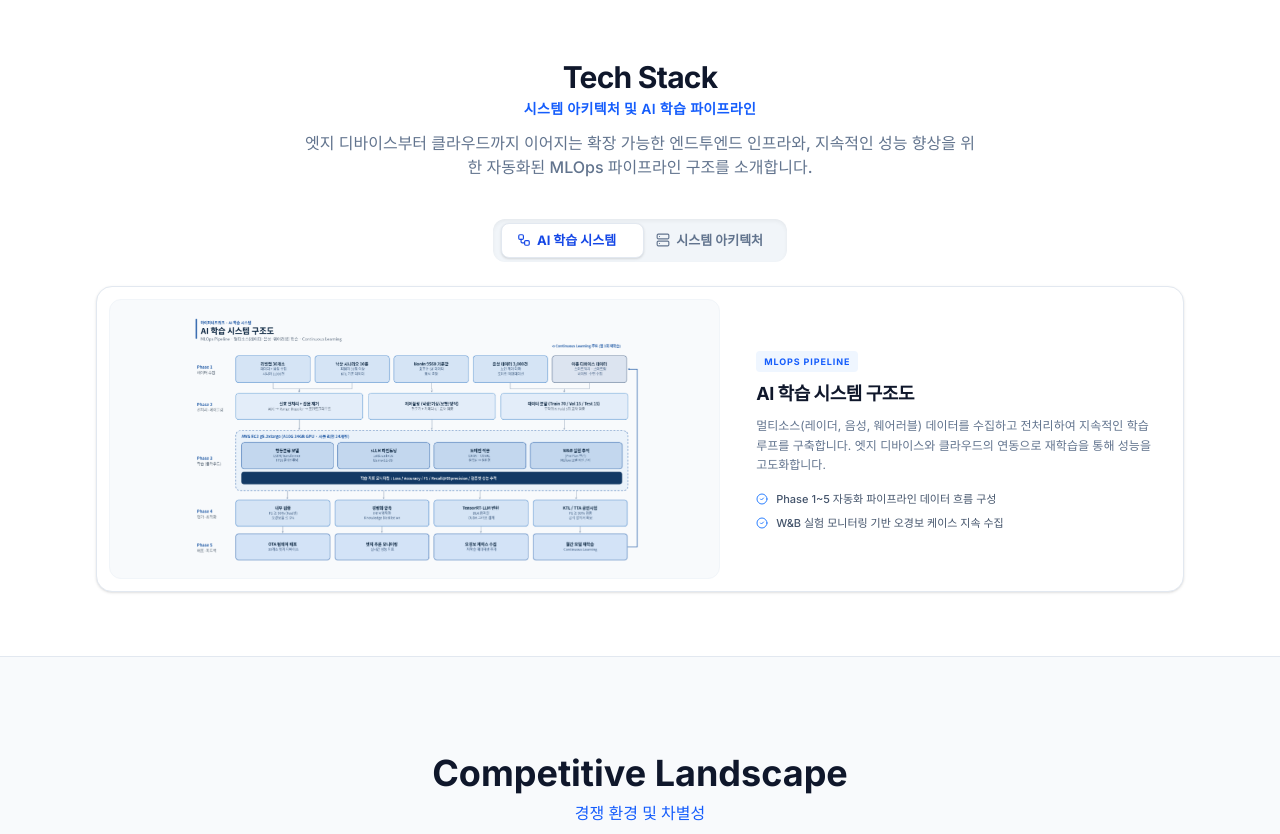
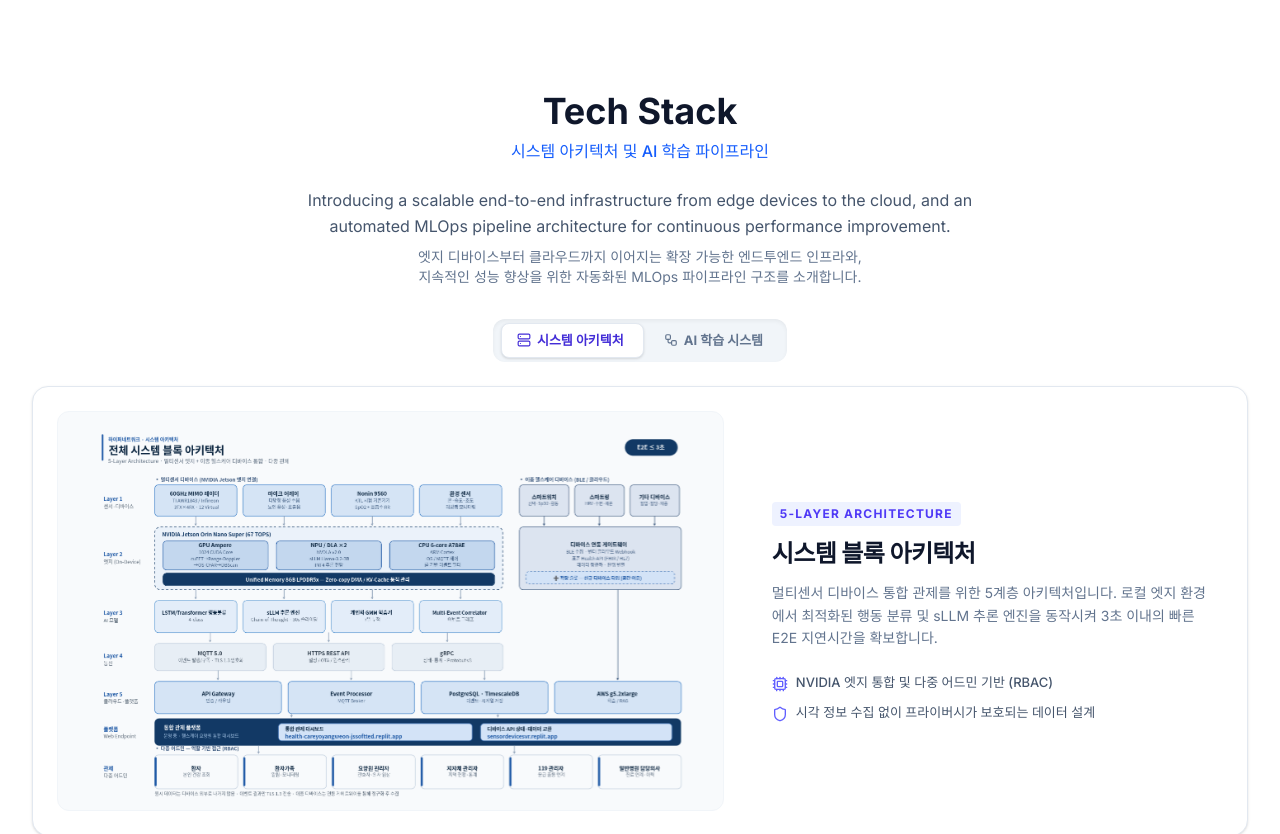
Before and after one commit to metaloganlee-a11y/hyper, a React (Vite) app: page / in a window 1280 px wide. Shown: the part 8980-9814 px from the top of the page. Built offline with nearby package versions, Linux system fonts and the light colour scheme.

Commit message:
feat(ui): update tech stack toggle default view
Change default tab to 'architecture' and adjust spacing for better visual balance.

```diff
--- a/src/Home.tsx
+++ b/src/Home.tsx
@@ -801,13 +801,22 @@ function EdgeAIModelSandbox() {
 }
 
 function TechStackToggle() {
-  const [activeTab, setActiveTab] = useState<'pipeline' | 'architecture'>('pipeline');
+  const [activeTab, setActiveTab] = useState<'pipeline' | 'architecture'>('architecture');
 
   return (
-    <div className="w-full mt-6 md:mt-10">
+    <div className="w-full mt-2 md:mt-4">
       {/* Toggle Buttons */}
       <div className="flex justify-center mb-6">
         <div className="bg-slate-100 p-1 rounded-xl inline-flex relative shadow-inner">
+          <button
+            onClick={() => setActiveTab('architecture')}
+            className={`relative z-10 px-5 py-2 text-[11px] md:text-[13px] font-bold rounded-lg transition-colors flex items-center ${
+              activeTab === 'architecture' ? 'text-indigo-700' : 'text-slate-500 hover:text-slate-700'
+            }`}
+          >
+            <Server className="w-3.5 h-3.5 mr-1.5" />
+            시스템 아키텍처
+          </button>
           <button
             onClick={() => setActiveTab('pipeline')}
             className={`relative z-10 px-5 py-2 text-[11px] md:text-[13px] font-bold rounded-lg transition-colors flex items-center ${
@@ -817,21 +826,12 @@ function TechStackToggle() {
             <Workflow className="w-3.5 h-3.5 mr-1.5" />
             AI 학습 시스템
           </button>
-          <button
-            onClick={() => setActiveTab('architecture')}
-            className={`relative z-10 px-5 py-2 text-[11px] md:text-[13px] font-bold rounded-lg transition-colors flex items-center ${
-              activeTab === 'architecture' ? 'text-indigo-700' : 'text-slate-500 hover:text-slate-700'
-            }`}
-          >
-            <Server className="w-3.5 h-3.5 mr-1.5" />
-            시스템 아키텍처
-          </button>
 
           {/* Animated Background Pill */}
           <div
             className="absolute top-1 bottom-1 w-[calc(50%-4px)] bg-white rounded-lg shadow-sm transition-transform duration-300 ease-in-out border border-slate-200"
             style={{
-              transform: `translateX(${activeTab === 'pipeline' ? '4px' : '100%'})`,
+              transform: `translateX(${activeTab === 'architecture' ? '4px' : '100%'})`,
             }}
           />
         </div>
@@ -843,9 +843,9 @@ function TechStackToggle() {
           <motion.div
             initial={{ opacity: 0, scale: 0.98 }}
             animate={{ opacity: 1, scale: 1 }}
-            className="grid grid-cols-1 md:grid-cols-12 gap-5 items-center bg-white border border-slate-200 rounded-2xl p-3 shadow-sm"
+            className="grid grid-cols-1 md:grid-cols-12 gap-6 md:gap-8 items-center bg-white border border-slate-200 rounded-2xl p-4 md:p-6 shadow-sm"
           >
-            <div className="md:col-span-7 bg-slate-50 border border-slate-100 rounded-xl overflow-hidden flex items-center justify-center p-2 h-[200px] md:h-[280px]">
+            <div className="md:col-span-7 bg-slate-50 border border-slate-100 rounded-xl overflow-hidden flex items-center justify-center p-2 h-[250px] md:h-[400px]">
               <img
                 src="/pipeline.png"
                 alt="AI 학습 시스템 구조도"
@@ -853,21 +853,21 @@ function TechStackToggle() {
               />
             </div>
             <div className="md:col-span-5 px-2 md:px-4 py-2">
-              <div className="inline-flex items-center px-2 py-1 rounded bg-blue-50 text-blue-600 text-[9px] font-bold mb-2 uppercase tracking-widest">
+              <div className="inline-flex items-center px-2 py-1 rounded bg-blue-50 text-blue-600 text-[10px] md:text-xs font-bold mb-3 uppercase tracking-widest">
                 MLOps Pipeline
               </div>
-              <h3 className="text-base md:text-lg font-bold text-slate-900 mb-2 tracking-tight">AI 학습 시스템 구조도</h3>
-              <p className="text-slate-500 text-[11px] md:text-xs leading-relaxed mb-4">
+              <h3 className="text-lg md:text-2xl font-bold text-slate-900 mb-3 tracking-tight">AI 학습 시스템 구조도</h3>
+              <p className="text-slate-500 text-xs md:text-sm leading-relaxed mb-6">
                 멀티소스(레이더, 음성, 웨어러블) 데이터를 수집하고 전처리하여 지속적인 학습 루프를 구축합니다. 엣지 디바이스와 클라우드의 연동으로 재학습을 통해 성능을 고도화합니다.
               </p>
-              <div className="space-y-2">
+              <div className="space-y-3">
                 <div className="flex items-start">
-                  <CheckCircle2 className="w-3 h-3 text-blue-500 mt-0.5 flex-shrink-0" />
-                  <span className="text-[10px] md:text-[11px] font-medium text-slate-600 ml-2">Phase 1~5 자동화 파이프라인 데이터 흐름 구성</span>
+                  <CheckCircle2 className="w-4 h-4 text-blue-500 mt-0.5 flex-shrink-0" />
+                  <span className="text-xs md:text-[13px] font-medium text-slate-600 ml-2">Phase 1~5 자동화 파이프라인 데이터 흐름 구성</span>
                 </div>
                 <div className="flex items-start">
-                  <CheckCircle2 className="w-3 h-3 text-blue-500 mt-0.5 flex-shrink-0" />
-                  <span className="text-[10px] md:text-[11px] font-medium text-slate-600 ml-2">W&B 실험 모니터링 기반 오경보 케이스 지속 수집</span>
+                  <CheckCircle2 className="w-4 h-4 text-blue-500 mt-0.5 flex-shrink-0" />
+                  <span className="text-xs md:text-[13px] font-medium text-slate-600 ml-2">W&B 실험 모니터링 기반 오경보 케이스 지속 수집</span>
                 </div>
               </div>
             </div>
@@ -878,9 +878,9 @@ function TechStackToggle() {
           <motion.div
             initial={{ opacity: 0, scale: 0.98 }}
             animate={{ opacity: 1, scale: 1 }}
-            className="grid grid-cols-1 md:grid-cols-12 gap-5 items-center bg-white border border-slate-200 rounded-2xl p-3 shadow-sm"
+            className="grid grid-cols-1 md:grid-cols-12 gap-6 md:gap-8 items-center bg-white border border-slate-200 rounded-2xl p-4 md:p-6 shadow-sm"
           >
-            <div className="md:col-span-7 bg-slate-50 border border-slate-100 rounded-xl overflow-hidden flex items-center justify-center p-2 h-[200px] md:h-[280px]">
+            <div className="md:col-span-7 bg-slate-50 border border-slate-100 rounded-xl overflow-hidden flex items-center justify-center p-2 h-[250px] md:h-[400px]">
               <img
                 src="/architecture.png"
                 alt="전체 시스템 블록 아키텍처"
@@ -888,21 +888,21 @@ function TechStackToggle() {
               />
             </div>
             <div className="md:col-span-5 px-2 md:px-4 py-2">
-              <div className="inline-flex items-center px-2 py-1 rounded bg-indigo-50 text-indigo-600 text-[9px] font-bold mb-2 uppercase tracking-widest">
+              <div className="inline-flex items-center px-2 py-1 rounded bg-indigo-50 text-indigo-600 text-[10px] md:text-xs font-bold mb-3 uppercase tracking-widest">
                 5-Layer Architecture
               </div>
-              <h3 className="text-base md:text-lg font-bold text-slate-900 mb-2 tracking-tight">시스템 블록 아키텍처</h3>
-              <p className="text-slate-500 text-[11px] md:text-xs leading-relaxed mb-4">
+              <h3 className="text-lg md:text-2xl font-bold text-slate-900 mb-3 tracking-tight">시스템 블록 아키텍처</h3>
+              <p className="text-slate-500 text-xs md:text-sm leading-relaxed mb-6">
                 멀티센서 디바이스 통합 관제를 위한 5계층 아키텍처입니다. 로컬 엣지 환경에서 최적화된 행동 분류 및 sLLM 추론 엔진을 동작시켜 3초 이내의 빠른 E2E 지연시간을 확보합니다.
               </p>
-              <div className="space-y-2">
+              <div className="space-y-3">
                 <div className="flex items-start">
-                  <Cpu className="w-3 h-3 text-indigo-500 mt-0.5 flex-shrink-0" />
-                  <span className="text-[10px] md:text-[11px] font-medium text-slate-600 ml-2">NVIDIA 엣지 통합 및 다중 어드민 기반 (RBAC) </span>
+                  <Cpu className="w-4 h-4 text-indigo-500 mt-0.5 flex-shrink-0" />
+                  <span className="text-xs md:text-[13px] font-medium text-slate-600 ml-2">NVIDIA 엣지 통합 및 다중 어드민 기반 (RBAC) </span>
                 </div>
                 <div className="flex items-start">
-                  <Shield className="w-3 h-3 text-indigo-500 mt-0.5 flex-shrink-0" />
-                  <span className="text-[10px] md:text-[11px] font-medium text-slate-600 ml-2">시각 정보 수집 없이 프라이버시가 보호되는 데이터 설계</span>
+                  <Shield className="w-4 h-4 text-indigo-500 mt-0.5 flex-shrink-0" />
+                  <span className="text-xs md:text-[13px] font-medium text-slate-600 ml-2">시각 정보 수집 없이 프라이버시가 보호되는 데이터 설계</span>
                 </div>
               </div>
             </div>
@@ -1980,13 +1980,17 @@ export default function App() {
       </section>
 
       {/* Tech Stack */}
-      <section className="py-12 md:py-16 bg-white border-b border-slate-200">
-        <motion.div initial={{ opacity: 0, y: 30 }} whileInView={{ opacity: 1, y: 0 }} viewport={{ once: true, margin: "-50px" }} transition={{ duration: 0.6, ease: "easeOut" }} className="max-w-6xl mx-auto px-4 sm:px-6 lg:px-8">
+      <section className="py-24 bg-white border-b border-slate-200">
+        <motion.div initial={{ opacity: 0, y: 30 }} whileInView={{ opacity: 1, y: 0 }} viewport={{ once: true, margin: "-50px" }} transition={{ duration: 0.6, ease: "easeOut" }} className="max-w-7xl mx-auto px-4 sm:px-6 lg:px-8">
           <div className="text-center mb-8">
-            <h2 className="text-2xl md:text-3xl font-extrabold text-slate-900 mb-1 tracking-tight">Tech Stack</h2>
-            <p className="text-blue-600 text-xs md:text-sm font-semibold tracking-wide mb-3">시스템 아키텍처 및 AI 학습 파이프라인</p>
-            <p className="text-slate-500 text-sm md:text-base font-medium max-w-2xl mx-auto">
-              엣지 디바이스부터 클라우드까지 이어지는 확장 가능한 엔드투엔드 인프라와, 지속적인 성능 향상을 위한 자동화된 MLOps 파이프라인 구조를 소개합니다.
+            <h2 className="text-3xl md:text-4xl font-extrabold text-slate-900 mb-2">Tech Stack</h2>
+            <p className="text-blue-600 font-medium mb-6">시스템 아키텍처 및 AI 학습 파이프라인</p>
+            <p className="text-slate-600 max-w-2xl mx-auto text-sm md:text-base leading-relaxed">
+              Introducing a scalable end-to-end infrastructure from edge devices to the cloud, and an automated MLOps pipeline architecture for continuous performance improvement.
+            </p>
+            <p className="text-slate-500 max-w-2xl mx-auto text-xs md:text-sm mt-2">
+              엣지 디바이스부터 클라우드까지 이어지는 확장 가능한 엔드투엔드 인프라와,<br />
+              지속적인 성능 향상을 위한 자동화된 MLOps 파이프라인 구조를 소개합니다.
             </p>
           </div>
 
```
